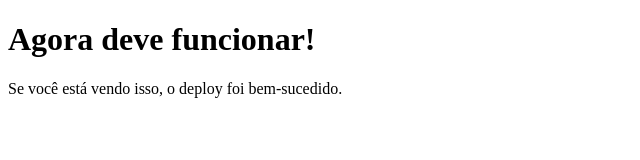
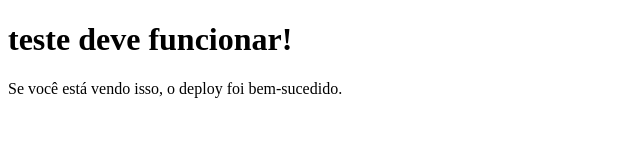
Before and after one commit to salamanca445532-wq/site-firebase-simples, a plain HTML site: page public/index.html in a window 1280 px wide. Shown: the whole page, without its empty margins (0-640 px from the left). Drawn offline with Linux system fonts and the light colour scheme.

Commit message:
Update index.html

```diff
--- a/public/index.html
+++ b/public/index.html
@@ -5,7 +5,7 @@
   <title>Teste Firebase</title>
 </head>
 <body>
-  <h1>Agora deve funcionar!</h1>
+  <h1>teste deve funcionar!</h1>
   <p>Se você está vendo isso, o deploy foi bem-sucedido.</p>
 </body>
 </html>
```
